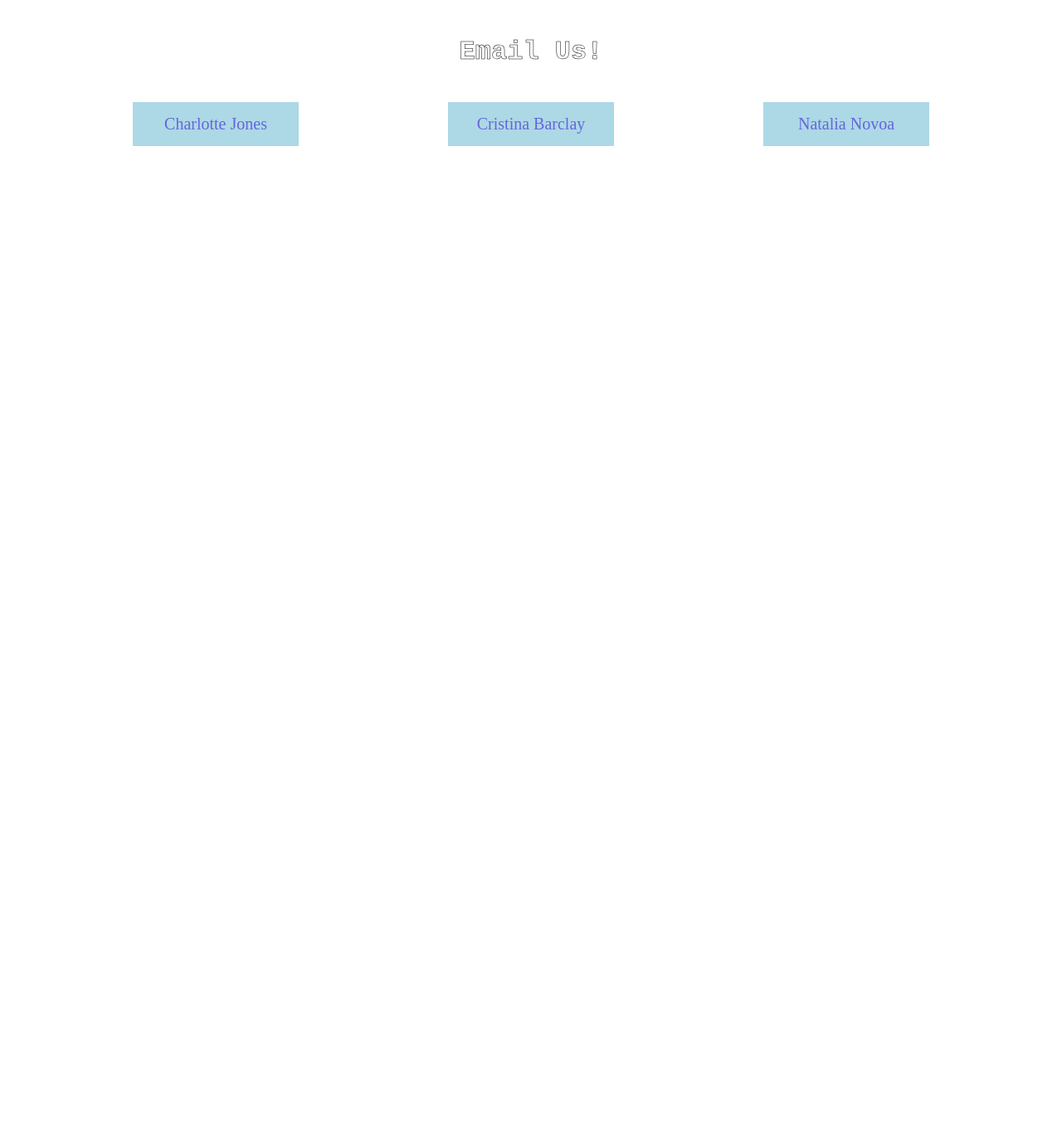
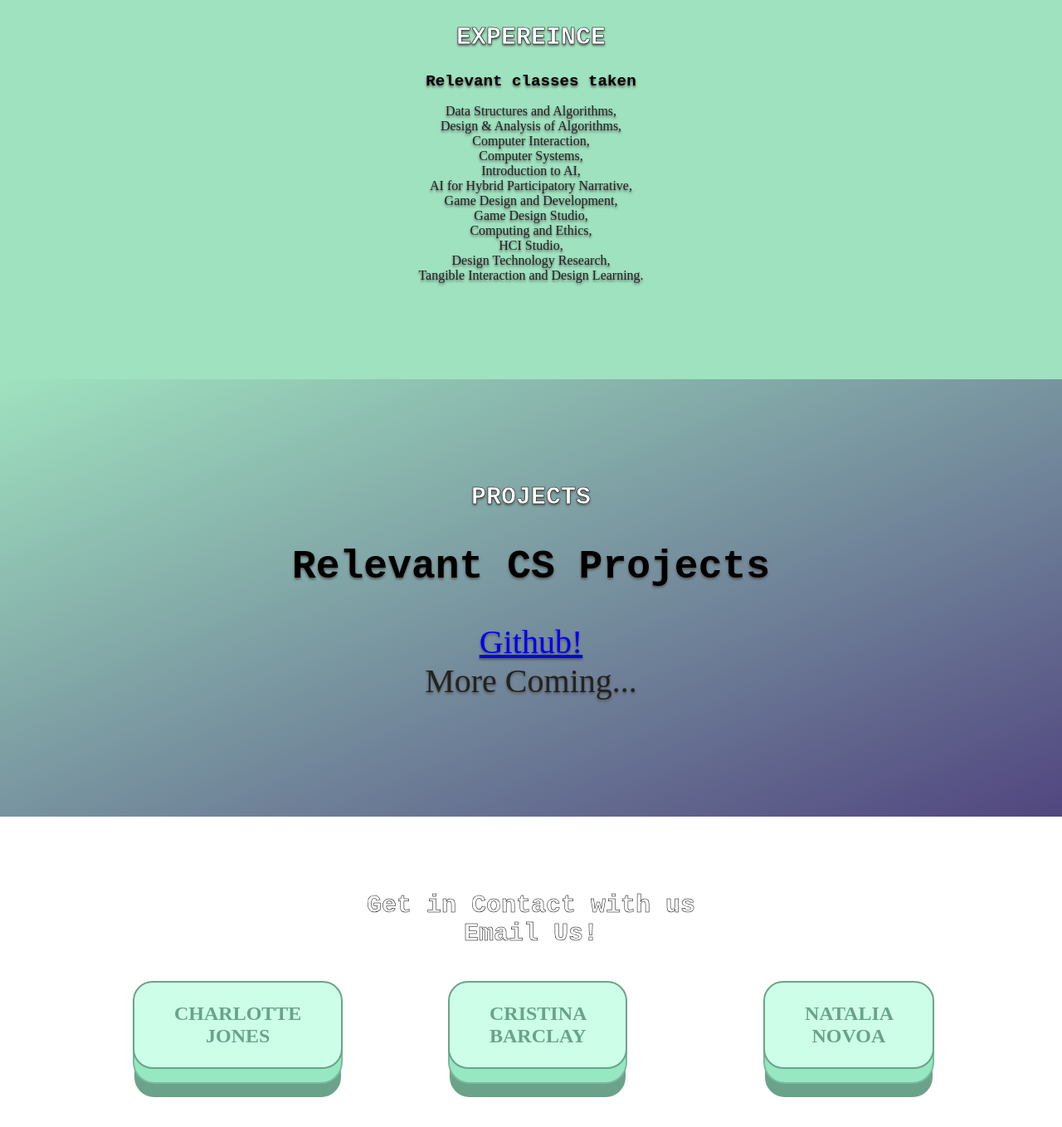
Before and after one commit to charcoudal/MeetUs, a plain HTML site: page me.html in a window 1280 px wide. Shown: the part 793-2151 px from the top of the page at 83% size. Before the commit the page ends 1039 px from the top, so only its background shows below. Drawn offline with Linux system fonts and the light colour scheme.

Commit message:
new layout

```diff
--- a/css/meetUS.css
+++ b/css/meetUS.css
@@ -4,15 +4,49 @@ section {
 
 }
 
-space{
+html{
+    scroll-behavior: smooth;
+}
+.experience{
+    padding-top: 100px;
+    display: flex;
+    justify-content: center;
+    text-align: center;
+    background-color: #9fe2bf;
+    padding-bottom: 100px;
+    color: #222;
+    text-shadow: 0px 2px 3px #555;
+}
+
+.experience2{
+    padding-top: 100px;
+    font-size: 40px;
+    display: flex;
+    justify-content: center;
+    text-align: center;
+    background-image: linear-gradient(to bottom right,#9fe2bf, rgb(81, 70, 128));
+    padding-bottom: 100px;
+    color: #222;
+    text-shadow: 0px 2px 3px #555;
+}
+.space {
     height: 500px;
 
 }
 h1{
 
+    font-size: 30px;
     text-align: center;
     font-family: 'Space Mono', monospace;
     color: white;
+    -webkit-text-stroke: 0.5px black;
+}
+
+h1:hover{
+
+    text-align: center;
+    font-family: 'Space Mono', monospace;
+    color: black;
     -webkit-text-stroke: 0.5px black;
 }
 
@@ -89,6 +123,7 @@ a.button {
   .button:hover {
     color:lightblue;
     background-color: blue;
+    border: 50%;
 
   }
 ul {
@@ -136,7 +171,6 @@ ul {
  .info{
      grid-area: b;
      width: 200x;
-     margin-right: 150px;
  }
 
  .profilepic{
@@ -157,6 +191,14 @@ ul {
     text-align: left;
     margin-left: 1.5em;
     margin-right: 1.5em;
+}
+
+#aboutmeinfo:hover{
+    text-align: left;
+    margin-left: 1.5em;
+    margin-right: 1.5em;
+    color: cadetblue;
+    font-size: 20px;
 }
 
 
@@ -251,8 +293,84 @@ main {
     top: 35vh;
     right: 2vw;
 }
+/*
+BUTTON FROM THIS SITE https://codepen.io/ahart814/pen/yLNMZGa */
+:root {
+    --backgroundColor: rgba(246, 241, 209);
+    --colorShadeA: rgb(106, 163, 137);
+    --colorShadeB: rgb(121, 186, 156);
+    --colorShadeC: rgb(150, 232, 195);
+    --colorShadeD: rgb(187, 232, 211);
+    --colorShadeE: rgb(205, 255, 232);
+  }
+
+  @import url("https://fonts.googleapis.com/css?family=Open+Sans:400,400i,700");
+  * {
+    box-sizing: border-box;
+  }
+  *::before, *::after {
+    box-sizing: border-box;
+  }
+
+  button {
+    position: relative;
+    display: inline-block;
+    cursor: pointer;
+    outline: none;
+    border: 0;
+    vertical-align: middle;
+    text-decoration: none;
+    font-size: 1.5rem;
+      color:var(--colorShadeA);
+    font-weight: 700;
+    text-transform: uppercase;
+    font-family: inherit;
+  }
+
+  button.big-button {
+     padding: 1em 2em;
+     border: 2px solid var(--colorShadeA);
+    border-radius: 1em;
+    background: var(--colorShadeE);
+  transform-style: preserve-3d;
+     transition: all 175ms cubic-bezier(0, 0, 1, 1);
+  }
+  button.big-button::before {
+    position: absolute;
+    content: '';
+    width: 100%;
+    height: 100%;
+    top: 0;
+    left: 0;
+    right: 0;
+    bottom: 0;
+    background: var(--colorShadeC);
+    border-radius: inherit;
+      box-shadow: 0 0 0 2px var(--colorShadeB), 0 0.75em 0 0 var(--colorShadeA);
+   transform: translate3d(0, 0.75em, -1em);
+       transition: all 175ms cubic-bezier(0, 0, 1, 1);
+  }
 
 
+  button.big-button:hover {
+    background: var(--colorShadeD);
+    transform: translate(0, 0.375em);
+  }
+
+  button.big-button:hover::before {
+    transform: translate3d(0, 0.75em, -1em);
+  }
+
+  button.big-button:active {
+              transform: translate(0em, 0.75em);
+  }
+
+  button.big-button:active::before {
+    transform: translate3d(0, 0, -1em);
+
+        box-shadow: 0 0 0 2px var(--colorShadeB), 0 0.25em 0 0 var(--colorShadeB);
+
+  }
 
 
 /* Media Queries */
--- a/me.html
+++ b/me.html
@@ -11,13 +11,9 @@
                 left: 0,
                 behavior: 'smooth'
               });">About Me</a></li>
-            <li><a href="#news">Experience</a></li>
-            <li><a href="#contact">Projects</a></li>
-            <li><a href="#about" onclick="window.scrollTo({
-                top: 800,
-                left: 0,
-                behavior: 'smooth'
-              });">Contact</a></li>
+            <li><a href="#experience">Experience</a></li>
+            <li><a href="#experience2">Projects</a></li>
+            <li><a href="#contact">Contact</a></li>
         </ul>
 
     </header>
@@ -34,18 +30,42 @@
             </section>
         </div>
 
-        <div class="contact">
-            <h1 class="emailtitle">Email Us!</h1>
+        <div id = "experience" class="experience">
+          <section class="info">
+              <h1 id="experiencetext">EXPEREINCE</h1>
+              <h2 id="expiriencetext">Relevant classes taken</h2>
+              <p id="classes"> Data Structures and Algorithms, <br> Design & Analysis of Algorithms,<br> Computer Interaction, <br> Computer Systems, <br>Introduction to AI,<br> AI for Hybrid Participatory Narrative, <br>Game Design and Development,<br> Game Design Studio, <br>Computing and Ethics, <br>HCI Studio, <br>Design Technology Research, <br>Tangible Interaction and Design Learning.  </p>
+
+          </section>
+
+      </div>
+
+      <div id = "experience2"class="experience2">
+        <section class="info">
+            <h1 id="experiencetext">PROJECTS</h1>
+            <h2 id="expiriencetext">Relevant CS Projects</h2>
+            <p id="classes"> <a href="https://github.com/charcoudal">Github!</a> <br> More Coming... </p>
+
+        </section>
+
+    </div>
+
+        <div id = "contact"class="contact">
+            <h1 class="emailtitle">Get in Contact with us <br>Email Us!</h1>
             <section class="email1">
-                <a href="mailto:charlottejones2022@u.northwestern.edu" class="button">Charlotte Jones</a>
-            </section>
+              <a href="mailto:charlottejones2022@u.northwestern.edu"></a>
+                <button class="big-button">Charlotte Jones</button>
+              </a>
+              </section>
             <section class="email2">
-                <a href="mailto:cristinabarclay2022@u.northwestern.edu" class="button">Cristina Barclay</a>
-            </section>
+              <a href="mailto:cristinabarclay2022@u.northwestern.edu">
+                <button  class="big-button">Cristina Barclay</button>
+              </a>
+              </section>
             <section class="email3">
-                <a href="mailto:natalianovoa2022@u.northwestern.edu" class="button">Natalia Novoa</a>
-             </section>
-
+                <a href="mailto:natalianovoa2022@u.northwestern.edu"><button  class="big-button">Natalia Novoa</button>
+                </a>
+                </section>
         </div>
     </body>
 
```
